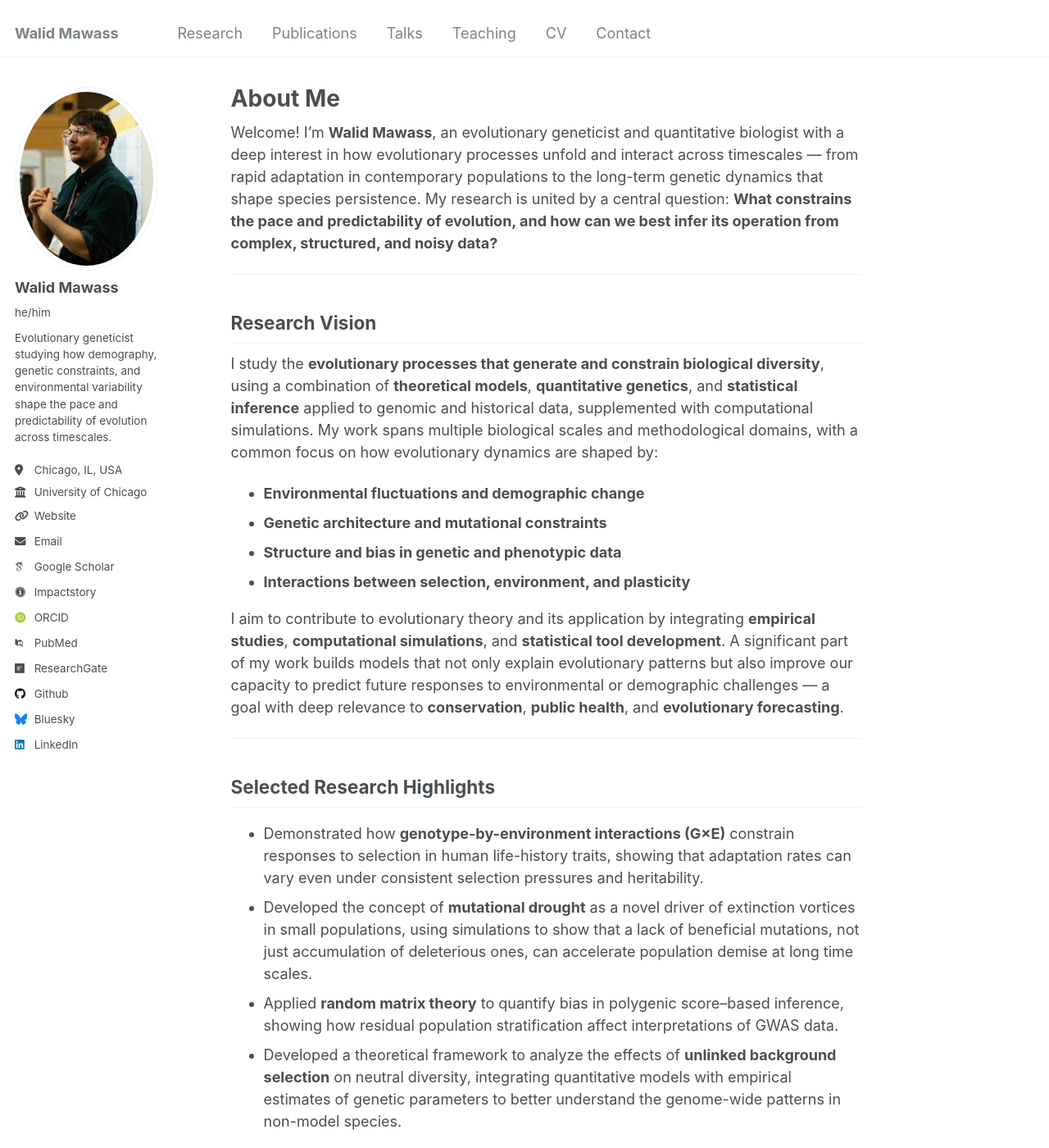
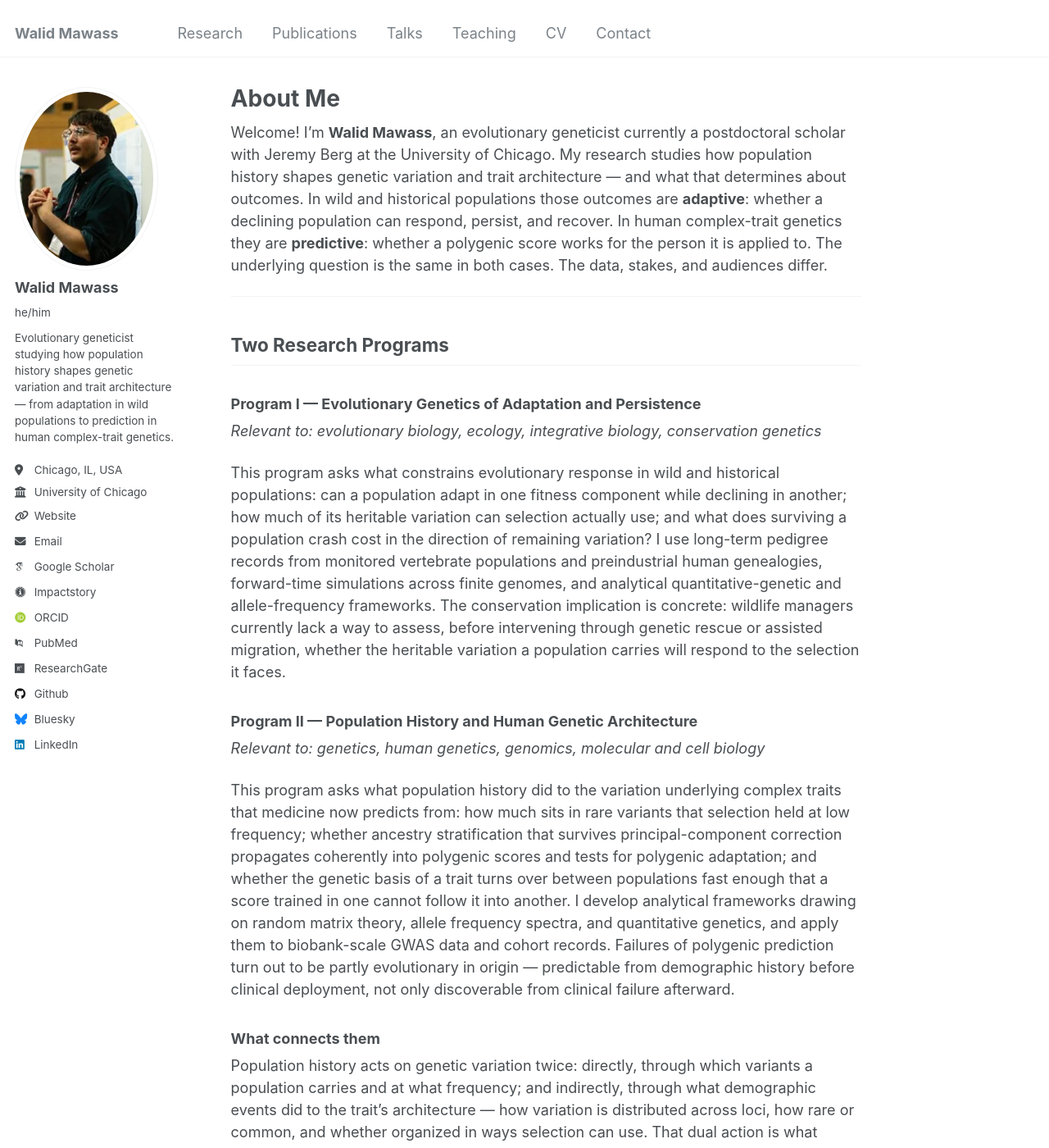
Before and after one commit to mawassw/mawassw.github.io, a Jekyll site: the page built from _pages/about.md, in a window 1280 px wide and 1400 px high. Shown: the whole window at 82% size. Built offline with Jekyll 4.4.1, drawn with Linux system fonts in a browser that asks for light colours; some web fonts are replaced; some of the changed text lies outside the part shown.

Commit message:
Present dual research-program identity for EEB and genetics job market
Rewrites the homepage and research page to show both research programs
explicitly — evolutionary genetics of adaptation and persistence (EEB
audience) and population history and human genetic architecture (genetics
audience) — using the settled positioning from the 2026 job packet. Both
programs are framed as two applications of the same question, connected
by the same analytical toolkit and the same empirical foundation.

Co-Authored-By: Claude Sonnet 4.6 <noreply@anthropic.com>

```diff
--- a/_config.yml
+++ b/_config.yml
@@ -24,7 +24,7 @@ author:
   avatar           : "walid.png"
   name             : "Walid Mawass"
   pronouns         : "he/him"
-  bio              : "Evolutionary geneticist studying how demography, genetic constraints, and environmental variability shape the pace and predictability of evolution across timescales."
+  bio              : "Evolutionary geneticist studying how population history shapes genetic variation and trait architecture — from adaptation in wild populations to prediction in human complex-trait genetics."
   location         : "Chicago, IL, USA"
   employer         : "University of Chicago"
   uri              : "https://mawassw.github.io"
--- a/_pages/about.md
+++ b/_pages/about.md
@@ -7,58 +7,65 @@ redirect_from:
   - /about.html
 ---
 
-Welcome! I’m **Walid Mawass**, an evolutionary geneticist and quantitative biologist with a deep interest in how evolutionary processes unfold and interact across timescales — from rapid adaptation in contemporary populations to the long-term genetic dynamics that shape species persistence. My research is united by a central question: **What constrains the pace and predictability of evolution, and how can we best infer its operation from complex, structured, and noisy data?**
+Welcome! I'm **Walid Mawass**, an evolutionary geneticist currently a postdoctoral scholar with Jeremy Berg at the University of Chicago. My research studies how population history shapes genetic variation and trait architecture — and what that determines about outcomes. In wild and historical populations those outcomes are **adaptive**: whether a declining population can respond, persist, and recover. In human complex-trait genetics they are **predictive**: whether a polygenic score works for the person it is applied to. The underlying question is the same in both cases. The data, stakes, and audiences differ.
 
 ---
 
-## Research Vision
+## Two Research Programs
 
-I study the **evolutionary processes that generate and constrain biological diversity**, using a combination of **theoretical models**, **quantitative genetics**, and **statistical inference** applied to genomic and historical data, supplemented with computational simulations. My work spans multiple biological scales and methodological domains, with a common focus on how evolutionary dynamics are shaped by:
+### Program I &mdash; Evolutionary Genetics of Adaptation and Persistence
 
-- **Environmental fluctuations and demographic change**
-- **Genetic architecture and mutational constraints**
-- **Structure and bias in genetic and phenotypic data**
-- **Interactions between selection, environment, and plasticity**
+*Relevant to: evolutionary biology, ecology, integrative biology, conservation genetics*
 
-I aim to contribute to evolutionary theory and its application by integrating **empirical studies**, **computational simulations**, and **statistical tool development**. A significant part of my work builds models that not only explain evolutionary patterns but also improve our capacity to predict future responses to environmental or demographic challenges — a goal with deep relevance to **conservation**, **public health**, and **evolutionary forecasting**.
+This program asks what constrains evolutionary response in wild and historical populations: can a population adapt in one fitness component while declining in another; how much of its heritable variation can selection actually use; and what does surviving a population crash cost in the direction of remaining variation? I use long-term pedigree records from monitored vertebrate populations and preindustrial human genealogies, forward-time simulations across finite genomes, and analytical quantitative-genetic and allele-frequency frameworks. The conservation implication is concrete: wildlife managers currently lack a way to assess, before intervening through genetic rescue or assisted migration, whether the heritable variation a population carries will respond to the selection it faces.
+
+### Program II &mdash; Population History and Human Genetic Architecture
+
+*Relevant to: genetics, human genetics, genomics, molecular and cell biology*
+
+This program asks what population history did to the variation underlying complex traits that medicine now predicts from: how much sits in rare variants that selection held at low frequency; whether ancestry stratification that survives principal-component correction propagates coherently into polygenic scores and tests for polygenic adaptation; and whether the genetic basis of a trait turns over between populations fast enough that a score trained in one cannot follow it into another. I develop analytical frameworks drawing on random matrix theory, allele frequency spectra, and quantitative genetics, and apply them to biobank-scale GWAS data and cohort records. Failures of polygenic prediction turn out to be partly evolutionary in origin — predictable from demographic history before clinical deployment, not only discoverable from clinical failure afterward.
+
+### What connects them
+
+Population history acts on genetic variation twice: directly, through which variants a population carries and at what frequency; and indirectly, through what demographic events did to the trait's architecture — how variation is distributed across loci, how rare or common, and whether organized in ways selection can use. That dual action is what Program I studies in wild populations trying to adapt, and what Program II studies in clinical genetics trying to predict. The empirical toolkit is the same: pedigree-based quantitative genetics, allele frequency theory, and forward simulation — applied to systems as different as Soay sheep on St Kilda and large-scale GWAS in the UK Biobank.
 
 ---
 
 ## Selected Research Highlights
 
-- Demonstrated how **genotype-by-environment interactions (G×E)** constrain responses to selection in human life-history traits, showing that adaptation rates can vary even under consistent selection pressures and heritability.
-- Developed the concept of **mutational drought** as a novel driver of extinction vortices in small populations, using simulations to show that a lack of beneficial mutations, not just accumulation of deleterious ones, can accelerate population demise at long time scales.
-- Applied **random matrix theory** to quantify bias in polygenic score–based inference, showing how residual population stratification affect interpretations of GWAS data.
-- Developed a theoretical framework to analyze the effects of **unlinked background selection** on neutral diversity, integrating quantitative models with empirical estimates of genetic parameters to better understand the genome-wide patterns in non-model species.
+- **Mutational drought.** Showed that a shortage of beneficial mutations &mdash; not merely accumulation of deleterious ones &mdash; is the dominant driver of extinction vortices in small populations over long timescales. The mechanism implies that the populations currently classified as genetically stable may already be in the deficit regime; and that genetic rescue strategies need to address the supply of beneficial variation, not only deleterious load. *(Proc. Royal Soc. B, 2026)*
 
-For more on each of these, see my [Research](/research/) pages. For a full list of publications, see my [CV](/cv/) or [Publications](/publications/) page.
+- **Evolutionary non-predictability.** Demonstrated that genotype-by-environment interactions modulate rates of microevolution in human life-history traits, and that replicate populations under consistent selection still reach contrasting evolutionary outcomes &mdash; a violation of the core quantitative-genetic prediction that bounds how far evolutionary forecasting can be pushed in structured populations. *(Evolution, 2022; J. Evol. Biol., 2025; bioRxiv preprint)*
+
+- **Stratification and polygenic scores.** Applied random matrix theory to characterize when PCA correction for population stratification fails &mdash; not when structure is strongest, but where it first becomes detectable &mdash; and developed diagnostics quantifying how much residual stratification survives into polygenic score associations and selection tests. *(bioRxiv preprint; manuscript in preparation)*
+
+- **Heritable fitness variance and neutral diversity.** Developed a theoretical framework linking heritable fitness variance, measured from 19 monitored vertebrate pedigrees, to expected genome-wide neutral diversity through unlinked background selection. The estimates are irreconcilable in both directions &mdash; too small for the observed diversity deficits, too large to sustain under mutation&ndash;selection&ndash;drift balance &mdash; no rescaling resolves both at once. *(Manuscript in preparation)*
+
+For the full list of publications see my [CV](/cv/) or [Publications](/publications/) page.
 
 ---
 
-## Methods & Tools
+## Methods &amp; Tools
 
-My work blends evolutionary theory with modern computational and statistical tools, including:
+- **Analytical frameworks:** random matrix theory, moment equations, allele frequency spectra, quantitative genetic modeling with pedigree and genomic data
+- **Simulation:** forward-time simulators in C, SLiM, msprime, tree-sequence recording with `tskit`
+- **Statistical modeling:** Bayesian and mixed-effects models, variance partitioning, population stratification correction in GWAS and PGS analyses
+- **Infrastructure:** HPC pipelines, Snakemake, Python (NumPy, SciPy, pandas), R
 
-- **Bayesian and mixed-effects models** in R and Python
-- **Forward-time simulations** using SLiM and tree-sequence recording with `tskit`
-- **High-performance computing pipelines** and workflow automation
-- **Quantitative genetic modeling** with pedigree and genomic data
-- Statistical correction and modeling of **population structure** in GWAS and PGS analyses
-
-I value open science and reproducibility, and I make a conscious effort to share data, code, and models where possible.
+I value open science and share data, code, and models where possible.
 
 ---
 
-## Mentorship & Teaching
+## Mentorship &amp; Teaching
 
-I am committed to mentoring students in **quantitative and computational biology**, helping them build strong foundations in modeling, data analysis, and interpretation. I’ve led and co-led graduate seminars, guest lectured on quantitative genetics, and supervised student projects from concept to publication. My teaching emphasizes active learning, collaborative inquiry, and the cultivation of intuitive scientific thinking.
+I am committed to mentoring students in **quantitative and computational evolutionary biology and genetics**. I have supervised projects from concept to publication, led and co-led graduate seminars, guest-lectured on quantitative genetics, and mentored high school students from underrepresented backgrounds. Research in my group runs on simulation and existing pedigree or genomic datasets, which means it scales to diverse teaching loads and engages undergraduates at well-defined entry points before the full empirical work begins.
 
 ---
 
-## Service & Outreach
+## Service &amp; Outreach
 
-I believe that science should be **collaborative, inclusive, and publicly engaged**. I’ve served in leadership roles in organizations like the Genetics Society of America (GSA), facilitated workshops for international students, and mentored high school students in scientific experimentation and computational biology. These experiences reflect my commitment to equity, mentorship, and science communication across career stages and communities.
+I have served in leadership roles in the Genetics Society of America's Early Career Leadership Program, facilitated workshops for international students, and mentored high school students in Python, statistical genetics, and data analysis through UChicago's COMBO program. I serve as an ad hoc peer reviewer and have organized and chaired sessions at international conferences including the Evolution Conference.
 
 ---
 
-Feel free to explore the rest of this website for more on my [research](/research/), [publications](/publications/), [CV](/cv/), [talks](/talks/), [teaching](/teaching/), and [contact information](/contact/). You can also find my code and collaborations on [GitHub](https://github.com/mawassw).
+Explore my [research](/research/), [publications](/publications/), [CV](/cv/), [talks](/talks/), [teaching](/teaching/), and [contact information](/contact/). Code and collaborations are on [GitHub](https://github.com/mawassw).
```
Also changed, not shown: _pages/research.html (+15 -4 lines).
